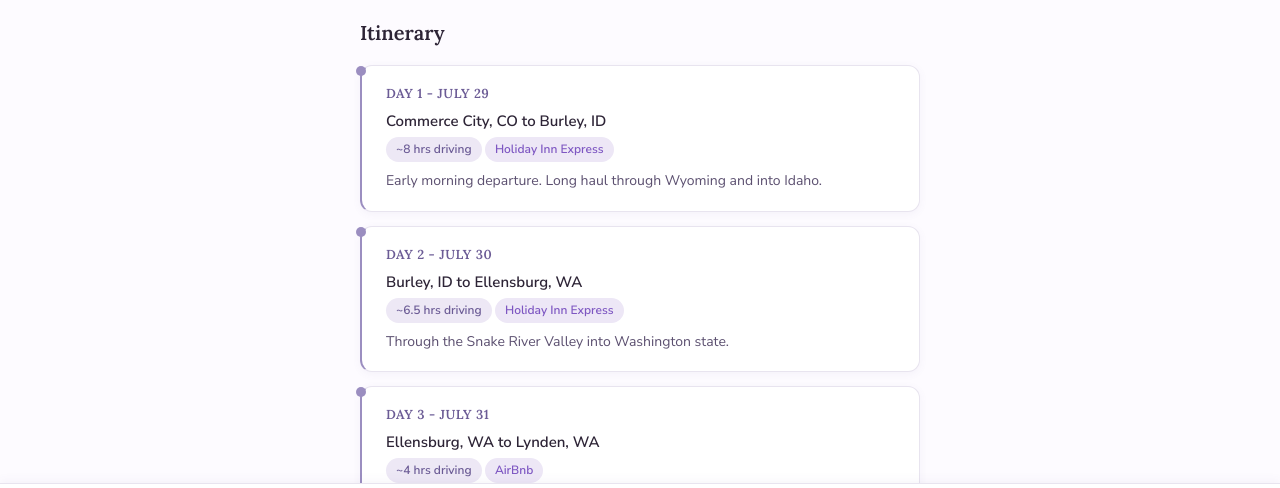
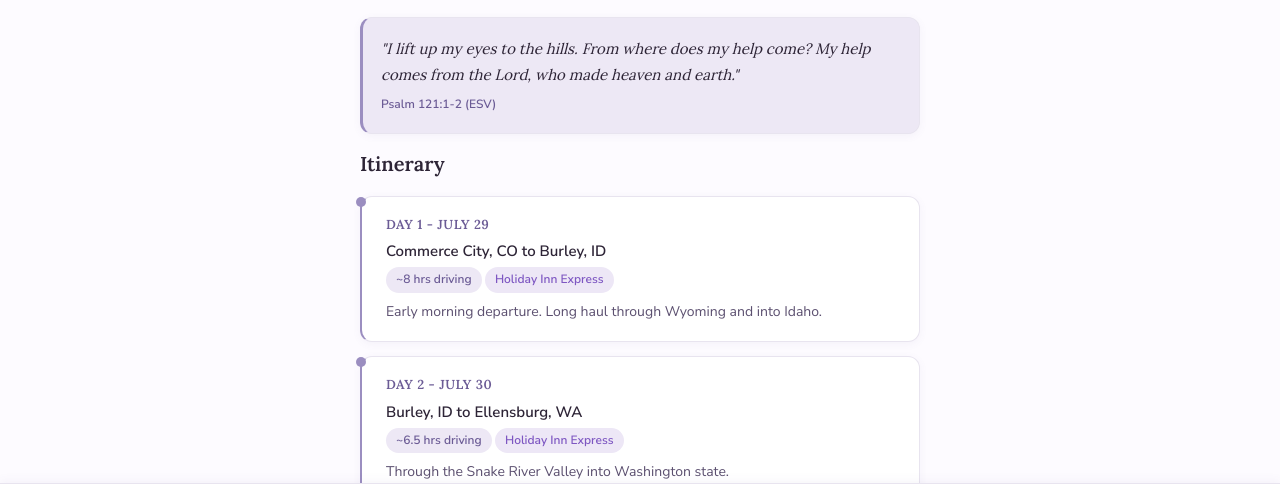
Before and after one commit to diggerwoods/abbie-trip, a plain HTML site: page index.html in a window 1280 px wide. Shown: the part 256-744 px from the top of the page. Drawn offline with Linux system fonts and the light colour scheme.

Commit message:
Add daily ESV scripture verses (31 passages, rotates daily)

```diff
--- a/index.html
+++ b/index.html
@@ -661,6 +661,12 @@
             <div class="countdown-label" id="countdown-label">days until departure</div>
         </div>
 
+        <!-- Daily Scripture -->
+        <div class="card" style="border-left: 3px solid var(--sage); background: var(--sage-light);">
+            <p style="font-family: 'Lora', serif; font-size: 15px; font-style: italic; line-height: 1.7; color: var(--charcoal);" id="scripture-text"></p>
+            <p style="font-size: 12px; color: var(--sage-dark); margin-top: 8px; font-weight: 600;" id="scripture-ref"></p>
+        </div>
+
         <h2 class="section-title">Itinerary</h2>
 
         <div class="card day-card">
@@ -871,6 +877,49 @@
         }
     }
     updateCountdown();
+
+    // === DAILY SCRIPTURE (ESV) ===
+    const scriptures = [
+        {text: "For I know the plans I have for you, declares the Lord, plans for welfare and not for evil, to give you a future and a hope.", ref: "Jeremiah 29:11"},
+        {text: "The Lord is my shepherd; I shall not want. He makes me lie down in green pastures. He leads me beside still waters. He restores my soul.", ref: "Psalm 23:1-3"},
+        {text: "Trust in the Lord with all your heart, and do not lean on your own understanding. In all your ways acknowledge him, and he will make straight your paths.", ref: "Proverbs 3:5-6"},
+        {text: "Be strong and courageous. Do not be frightened, and do not be dismayed, for the Lord your God is with you wherever you go.", ref: "Joshua 1:9"},
+        {text: "Come to me, all who labor and are heavy laden, and I will give you rest.", ref: "Matthew 11:28"},
+        {text: "The heavens declare the glory of God, and the sky above proclaims his handiwork.", ref: "Psalm 19:1"},
+        {text: "He has made everything beautiful in its time. Also, he has put eternity into man's heart, yet so that he cannot find out what God has done from the beginning to the end.", ref: "Ecclesiastes 3:11"},
+        {text: "And we know that for those who love God all things work together for good, for those who are called according to his purpose.", ref: "Romans 8:28"},
+        {text: "I lift up my eyes to the hills. From where does my help come? My help comes from the Lord, who made heaven and earth.", ref: "Psalm 121:1-2"},
+        {text: "Do not be anxious about anything, but in everything by prayer and supplication with thanksgiving let your requests be made known to God. And the peace of God, which surpasses all understanding, will guard your hearts and your minds in Christ Jesus.", ref: "Philippians 4:6-7"},
+        {text: "The Lord is gracious and merciful, slow to anger and abounding in steadfast love. The Lord is good to all, and his mercy is over all that he has made.", ref: "Psalm 145:8-9"},
+        {text: "But they who wait for the Lord shall renew their strength; they shall mount up with wings like eagles; they shall run and not be weary; they shall walk and not faint.", ref: "Isaiah 40:31"},
+        {text: "Great is the Lord, and greatly to be praised, and his greatness is unsearchable.", ref: "Psalm 145:3"},
+        {text: "For God gave us a spirit not of fear but of power and love and self-control.", ref: "2 Timothy 1:7"},
+        {text: "The Lord bless you and keep you; the Lord make his face to shine upon you and be gracious to you; the Lord lift up his countenance upon you and give you peace.", ref: "Numbers 6:24-26"},
+        {text: "Every good gift and every perfect gift is from above, coming down from the Father of lights, with whom there is no variation or shadow due to change.", ref: "James 1:17"},
+        {text: "He who dwells in the shelter of the Most High will abide in the shadow of the Almighty.", ref: "Psalm 91:1"},
+        {text: "Delight yourself in the Lord, and he will give you the desires of your heart.", ref: "Psalm 37:4"},
+        {text: "And let the peace of Christ rule in your hearts, to which indeed you were called in one body. And be thankful.", ref: "Colossians 3:15"},
+        {text: "Have I not commanded you? Be strong and courageous. Do not be frightened, and do not be dismayed, for the Lord your God is with you wherever you go.", ref: "Joshua 1:9"},
+        {text: "The steadfast love of the Lord never ceases; his mercies never come to an end; they are new every morning; great is your faithfulness.", ref: "Lamentations 3:22-23"},
+        {text: "For where two or three are gathered in my name, there am I among them.", ref: "Matthew 18:20"},
+        {text: "This is the day that the Lord has made; let us rejoice and be glad in it.", ref: "Psalm 118:24"},
+        {text: "I can do all things through him who strengthens me.", ref: "Philippians 4:13"},
+        {text: "So we do not lose heart. Though our outer self is wasting away, our inner self is being renewed day by day.", ref: "2 Corinthians 4:16"},
+        {text: "O Lord, you have searched me and known me! You know when I sit down and when I rise up; you discern my thoughts from afar.", ref: "Psalm 139:1-2"},
+        {text: "In all things I have shown you that by working hard in this way we must help the weak and remember the words of the Lord Jesus, how he himself said, 'It is more blessed to give than to receive.'", ref: "Acts 20:35"},
+        {text: "God is our refuge and strength, a very present help in trouble.", ref: "Psalm 46:1"},
+        {text: "Let all that you do be done in love.", ref: "1 Corinthians 16:14"},
+        {text: "Be still, and know that I am God.", ref: "Psalm 46:10"},
+        {text: "How precious to me are your thoughts, O God! How vast is the sum of them! If I would count them, they are more than the sand.", ref: "Psalm 139:17-18"}
+    ];
+
+    function showDailyScripture() {
+        const dayOfYear = Math.floor((new Date() - new Date(new Date().getFullYear(), 0, 0)) / 86400000);
+        const verse = scriptures[dayOfYear % scriptures.length];
+        document.getElementById('scripture-text').textContent = '"' + verse.text + '"';
+        document.getElementById('scripture-ref').textContent = verse.ref + ' (ESV)';
+    }
+    showDailyScripture();
 
     // === BIRD SPOTTER ===
     const birdData = {
```
